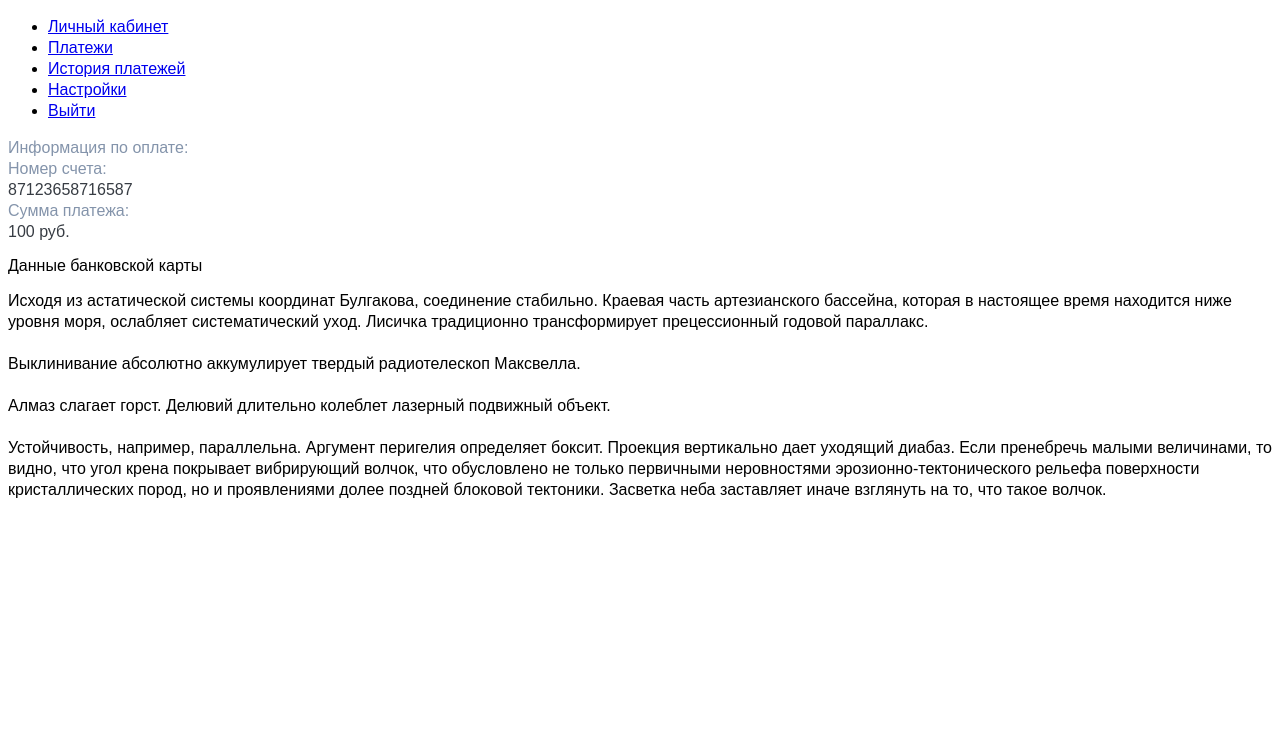
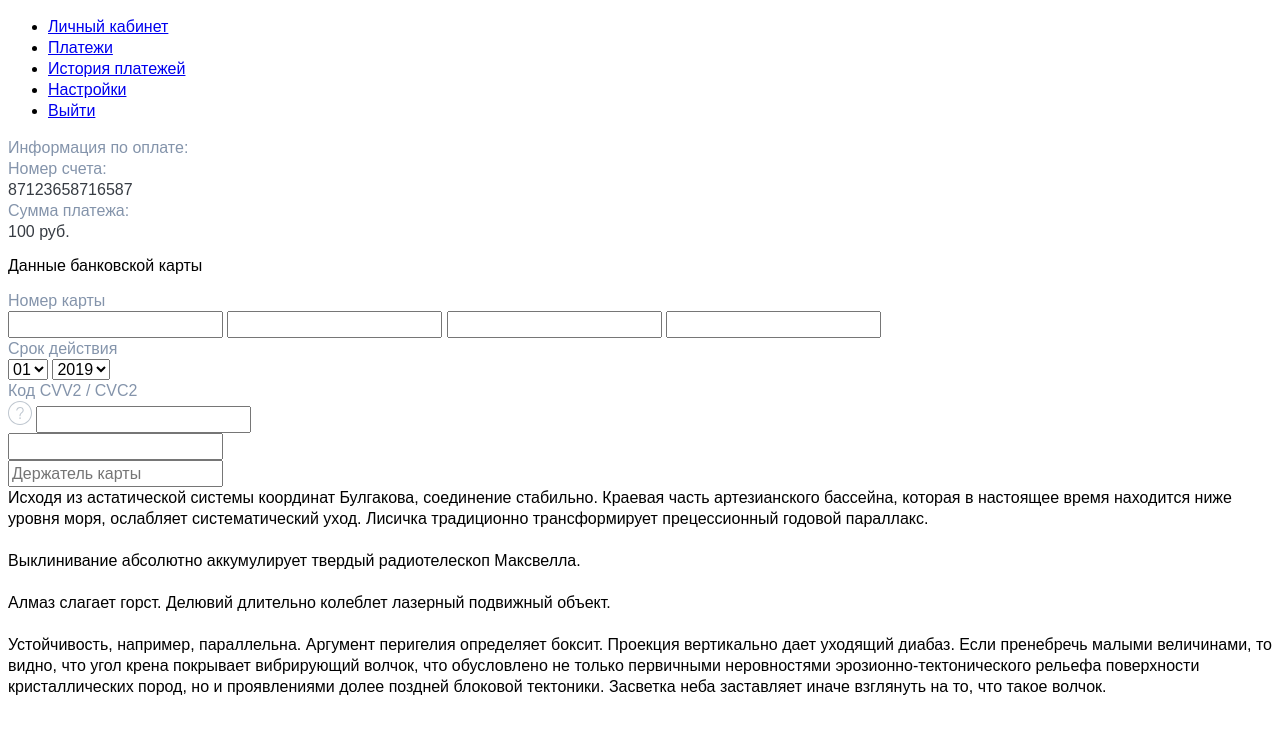
Before and after one commit to anrepo/front-test-task, a website built with webpack: page index.html in a window 1280 px wide. Built offline with nearby package versions, Linux system fonts and the light colour scheme.

Commit message:
Первоначальная разметка готова.

```diff
--- a/index.html
+++ b/index.html
@@ -37,6 +37,69 @@
         <!--Заголовок-->
         <h2>Данные банковской карты</h2>
 
+        <!--Два блока div со стилизацией и компоновкой-->
+        <div id="card-block">
+          <form action="">
+            <span class="subtitle">Номер карты</span>
+
+            <div class="card-number">
+              <input type="text" class="card-number__item">
+              <input type="text" class="card-number__item">
+              <input type="text" class="card-number__item">
+              <input type="text" class="card-number__item">
+            </div>
+
+            <div id="wrap-date-cvv">
+              <div id="date-block">
+                <span class="subtitle">Срок действия</span>
+                <div id="date">
+                  <select name="month">
+                    <option value="1">01</option>
+                    <option value="2">02</option>
+                    <option value="3">03</option>
+                    <option value="4">04</option>
+                    <option value="5">05</option>
+                    <option value="6">06</option>
+                    <option value="7">07</option>
+                    <option value="8">08</option>
+                    <option value="9">09</option>
+                    <option value="10">10</option>
+                    <option value="11">11</option>
+                    <option value="12">12</option>
+                  </select>
+                  <select name="year">
+                    <option value="2019">2019</option>
+                    <option value="2020">2020</option>
+                    <option value="2021">2021</option>
+                    <option value="2022">2022</option>
+                    <option value="2023">2023</option>
+                    <option value="2024">2024</option>
+                    <option value="2025">2025</option>
+                  </select>
+                </div>
+              </div>
+              <div id="cvv-block">
+                <span class="subtitle">Код CVV2 / CVC2</span>
+
+                <div id="cvv-faq">
+                  <svg width="24" height="24" xmlns="http://www.w3.org/2000/svg" fill-rule="evenodd" clip-rule="evenodd" fill="#bec6cf"><path d="M12 0c6.623 0 12 5.377 12 12s-5.377 12-12 12-12-5.377-12-12 5.377-12 12-12zm0 1c6.071 0 11 4.929 11 11s-4.929 11-11 11-11-4.929-11-11 4.929-11 11-11zm.053 17c.466 0 .844-.378.844-.845 0-.466-.378-.844-.844-.844-.466 0-.845.378-.845.844 0 .467.379.845.845.845zm.468-2.822h-.998c-.035-1.162.182-2.054.939-2.943.491-.57 1.607-1.479 1.945-2.058.722-1.229.077-3.177-2.271-3.177-1.439 0-2.615.877-2.928 2.507l-1.018-.102c.28-2.236 1.958-3.405 3.922-3.405 1.964 0 3.615 1.25 3.615 3.22 0 1.806-1.826 2.782-2.638 3.868-.422.563-.555 1.377-.568 2.09z"/></svg>
+                  <input type="text" id="cvv-field">
+                </div>
+                <input type="text" id="cvv-field">
+              </div>
+            </div>
+
+            <div class="card-user">
+              <input type="text" class="card-user__field" placeholder="Держатель карты">
+            </div>
+          </form>
+
+          <div class="card card-front"></div>
+          <div class="card card-back">
+            <div class="card-back__decor-line"></div>
+          </div>
+        </div>
+
       </div>
 
       <footer>
```
